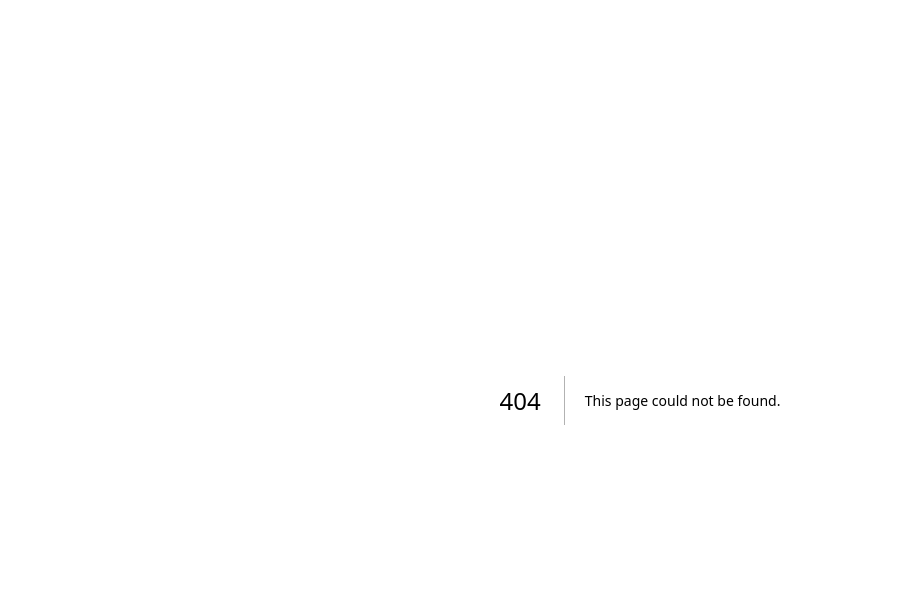
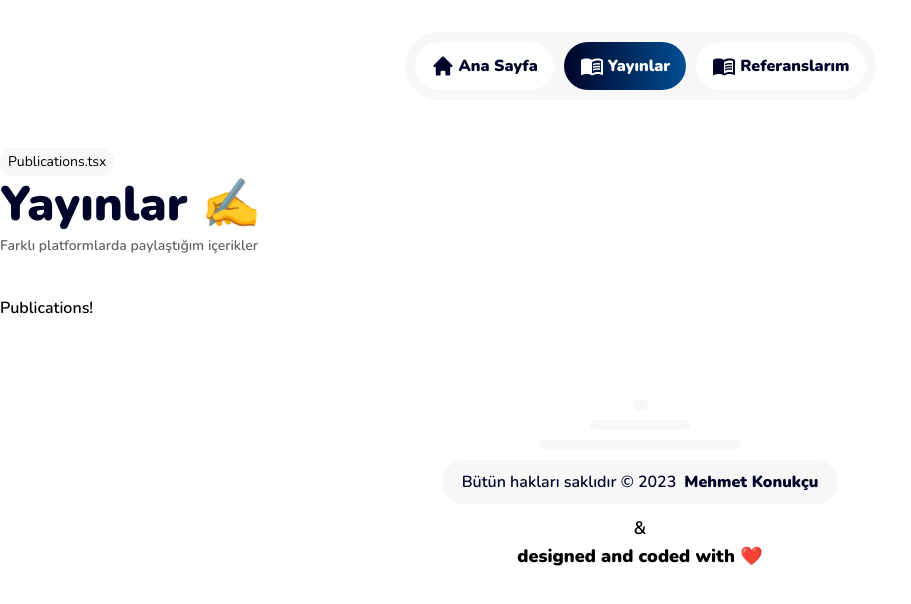
Before and after one commit to mehmetext/konukcudev-next, a Next.js app: page /yayinlar in a window 1280 px wide. Before the commit this address had no page. Shown: the top 604 px of the page, without its empty margins (0-911 px from the left). Built offline with nearby package versions, Linux system fonts and the light colour scheme.

Commit message:
PageLayout eklendi

```diff
--- a/src/components/layouts/MainLayout.tsx
+++ b/src/components/layouts/MainLayout.tsx
@@ -8,12 +8,13 @@ import Menu from "../organisms/Menu";
 //Types
 type Props = {
 	children: ReactNode;
+	stickyMenu?: boolean;
 };
 
-export default function MainLayout({ children }: Props) {
+export default function MainLayout({ children, stickyMenu }: Props) {
 	return (
 		<div className="flex flex-col gap-y-20">
-			<Menu />
+			<Menu sticky={stickyMenu} />
 			{children}
 			<Footer />
 		</div>
--- /dev/null
+++ b/src/components/layouts/PageLayout.tsx
@@ -0,0 +1,36 @@
+//React
+import { ReactNode } from "react";
+import ComponentNameContainer from "../atoms/ComponentNameContainer";
+import Container from "../atoms/Container";
+import MainLayout from "./MainLayout";
+
+//Types
+type Props = {
+	children: ReactNode;
+	componentName: string;
+	title: string;
+	subtitle: string;
+};
+
+export default function PageLayout({
+	children,
+	componentName,
+	title,
+	subtitle,
+}: Props) {
+	return (
+		<MainLayout>
+			<div className="flex flex-col gap-y-10">
+				<Container>
+					<ComponentNameContainer name={componentName}>
+						<div className="flex flex-col gap-2">
+							<h1 className="text-primary-dark font-black text-5xl">{title}</h1>
+							<p className="text-sm text-[#636363]">{subtitle}</p>
+						</div>
+					</ComponentNameContainer>
+				</Container>
+				{children}
+			</div>
+		</MainLayout>
+	);
+}
--- a/src/components/organisms/Menu.tsx
+++ b/src/components/organisms/Menu.tsx
@@ -5,9 +5,18 @@ import { MdMenuBook } from "react-icons/md";
 //Components
 import MenuItem from "../molecules/Menu/MenuItem";
 
-export default function Menu() {
+//Types
+type Props = {
+	sticky?: boolean;
+};
+
+export default function Menu({ sticky = true }: Props) {
 	return (
-		<div className="fixed w-full flex justify-center top-8 z-10">
+		<div
+			className={`w-full flex justify-center top-8 z-10 ${
+				sticky ? "sticky" : "fixed"
+			}`}
+		>
 			<div className="bg-bright top-8 flex rounded-full gap-2.5 p-2.5">
 				<MenuItem href="/">
 					<HiHome className="text-2xl" /> Ana Sayfa
--- a/src/components/templates/HomeTemplate.tsx
+++ b/src/components/templates/HomeTemplate.tsx
@@ -13,7 +13,7 @@ import WhoAmI from "../organisms/HomeTemplate/WhoAmI";
 
 export default function HomeTemplate() {
 	return (
-		<MainLayout>
+		<MainLayout stickyMenu={false}>
 			<WelcomeSection />
 			<WhoAmI />
 			<ExperiencesEducation />
--- /dev/null
+++ b/src/components/templates/PublicationsTemplate.tsx
@@ -0,0 +1,13 @@
+import PageLayout from "../layouts/PageLayout";
+
+export default function PublicationsTemplate() {
+	return (
+		<PageLayout
+			componentName="Publications"
+			title="Yayınlar ✍️"
+			subtitle="Farklı platformlarda paylaştığım içerikler"
+		>
+			Publications!
+		</PageLayout>
+	);
+}
--- /dev/null
+++ b/src/pages/yayinlar.tsx
@@ -0,0 +1,22 @@
+//Components
+import PublicationsTemplate from "@/components/templates/PublicationsTemplate";
+
+//Next
+import Head from "next/head";
+
+export default function Home() {
+	return (
+		<>
+			<Head>
+				<title>Yayınlar - Mehmet Konukçu</title>
+				<meta
+					name="description"
+					content="Yayınlar - Mehmet Konukçu - Personal Website"
+				/>
+				<meta name="viewport" content="width=device-width, initial-scale=1" />
+				<link rel="icon" href="/favicon.ico" />
+			</Head>
+			<PublicationsTemplate />
+		</>
+	);
+}
```
